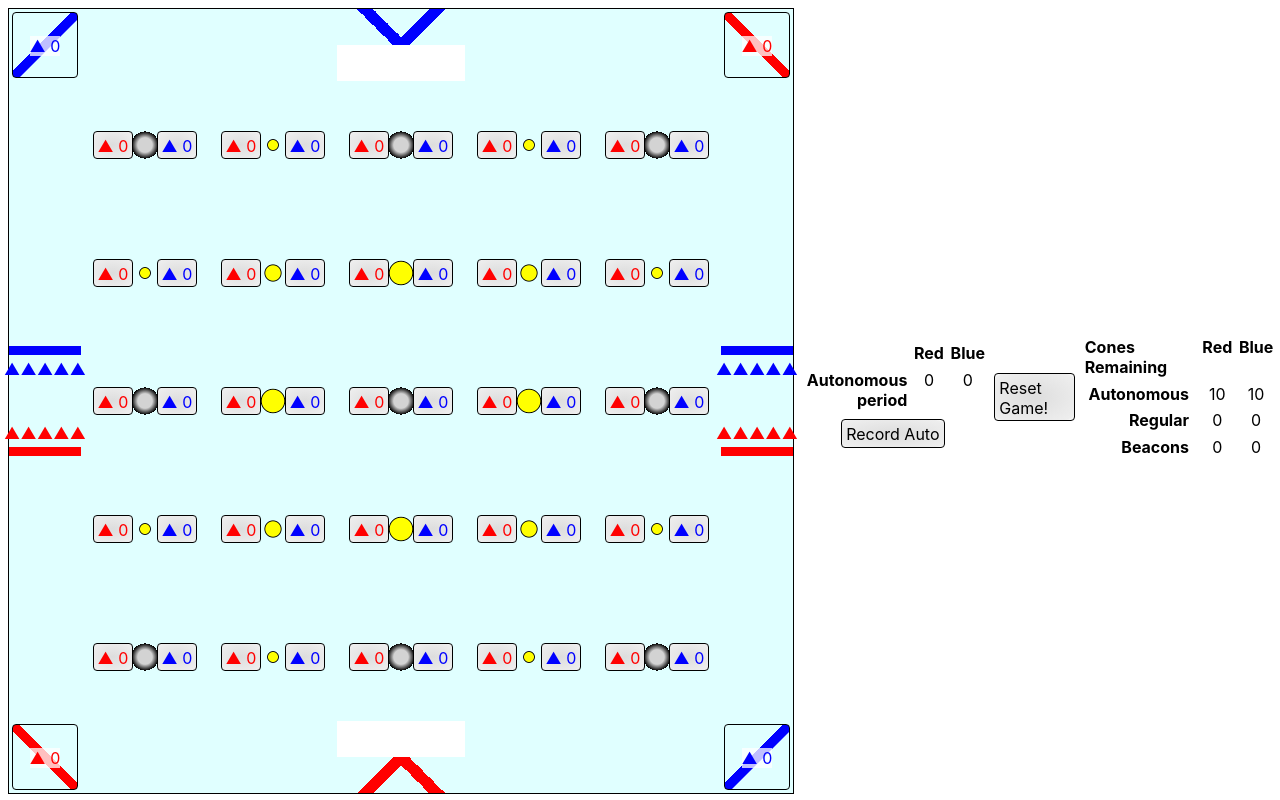
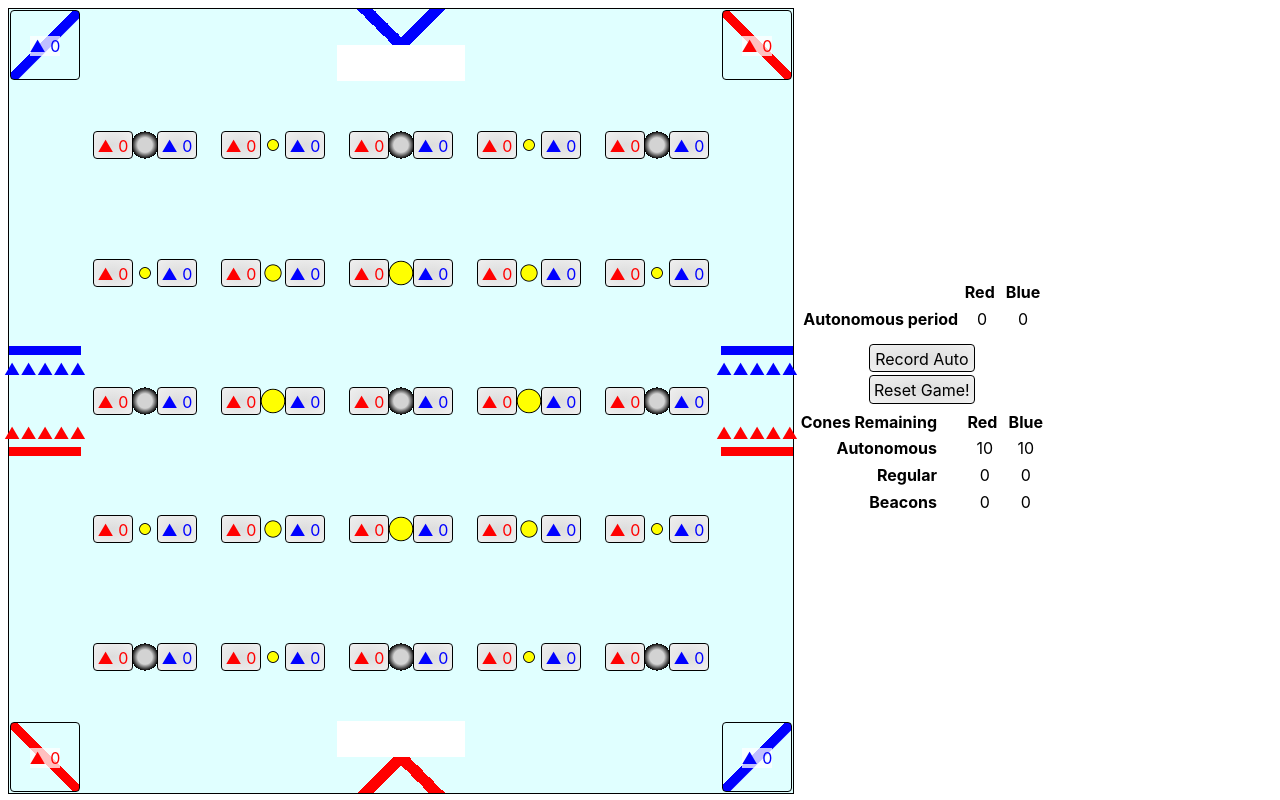
Before and after one commit to kevinfrei/ScoreBoard, a React (Create React App) app: page / in a window 1280 px wide. Built offline with nearby package versions, Linux system fonts and the light colour scheme; the HTML template or start-up script is replaced by a standard one.

Commit message:
Minor improvements

```diff
--- a/src/ScoreBoard.tsx
+++ b/src/ScoreBoard.tsx
@@ -8,20 +8,13 @@ import {
   placeBeaconsState,
   redScoreState,
   remainingConesState,
+  useMyTransaction,
 } from './State';
 
 export function Scores() {
   const red = useRecoilValue(redScoreState);
   const blue = useRecoilValue(blueScoreState);
   const auto = useRecoilValue(autoScoreState);
-  const registerAuto = useRecoilCallback(({ set }) => () => {
-    set(autoScoreState, { red, blue });
-    set(remainingConesState, (cones: ConeCount) => ({
-      auto: { red: 0, blue: 0 },
-      normal: { red: 21 + cones.auto.red, blue: 21 + cones.auto.blue },
-      beacon: { red: 2, blue: 2 },
-    }));
-  });
   if (auto === null) {
     return (
       <div className="scoreboard">
@@ -31,9 +24,6 @@ export function Scores() {
         <div className="label">Autonomous period</div>
         <div className="score red">{red}</div>
         <div className="score blue">{blue}</div>
-        <div className="auto button" onClick={registerAuto}>
-          Record Auto
-        </div>
       </div>
     );
   }
@@ -82,8 +72,18 @@ function ButtonPanel(): JSX.Element {
   const text = placing ? 'Place Cones' : 'Place Beacons';
   const flipBeacon = () => setPlacing(!placing);
   const inAuto = useRecoilValue(inAutoState);
-  const beacon = inAuto ? (
-    <div />
+  const registerAuto = useMyTransaction(({ set, get }) => () => {
+    set(autoScoreState, { red: get(redScoreState), blue: get(blueScoreState) });
+    set(remainingConesState, (cones: ConeCount) => ({
+      auto: { red: 0, blue: 0 },
+      normal: { red: 21 + cones.auto.red, blue: 21 + cones.auto.blue },
+      beacon: { red: 2, blue: 2 },
+    }));
+  });
+  const beaconOrAuto = inAuto ? (
+    <div className="auto button" onClick={registerAuto}>
+      Record Auto
+    </div>
   ) : (
     <div className="button beacon" onClick={flipBeacon}>
       {text}
@@ -99,10 +99,10 @@ function ButtonPanel(): JSX.Element {
   });
   return (
     <div id="button-panel">
+      {beaconOrAuto}
       <div className="button" onClick={clickReset}>
         Reset Game!
       </div>
-      {beacon}
     </div>
   );
 }
--- a/src/styles/App.css
+++ b/src/styles/App.css
@@ -4,6 +4,16 @@ body {
   height: 100%;
   margin: 0;
   padding: 0;
+}
+
+.button {
+  background: radial-gradient(#ddd 0%, #eee 90%, #fff 100%);
+  border: solid 1pt black;
+  border-radius: 3pt;
+  cursor: pointer;
+  margin: 1pt;
+  padding: 3pt 3pt 2pt 3pt;
+  text-align: center;
 }
 
 /* Common stuff for things that change with aspect ratio: */
@@ -17,9 +27,34 @@ body {
   align-self: center;
   border: solid black 1pt;
 }
-/* To lay stuff out better, dynamically, check out:
- * https://developer.mozilla.org/en-US/docs/Web/CSS/@media/aspect-ratio
- */
+.inactive {
+  color: gray;
+}
+.header {
+  font-weight: bold;
+}
+.label {
+  text-align: right;
+  font-weight: bold;
+}
+.score {
+  text-align: center;
+}
+.redscore,
+.red .tscore {
+  color: red;
+}
+.bluescore,
+.blue .tscore {
+  color: blue;
+}
+.stats {
+  display: flex;
+  justify-content: space-evenly;
+  align-items: center;
+  justify-items: center;
+}
+/* To lay stuff out better, dynamically, check out: https://developer.mozilla.org/en-US/docs/Web/CSS/@media/aspect-ratio */
 @media (max-aspect-ratio: 17 / 20) {
   /* Portrait mode layout */
   .App {
@@ -31,9 +66,12 @@ body {
     grid-template-columns: 9vw 16vw 16vw 16vw 16vw 16vw 9vw;
     grid-template-rows: 9vw 16vw 16vw 16vw 16vw 16vw 9vw;
   }
+  .stats {
+    flex-direction: row;
+    width: 100%;
+  }
 }
 /* TODO: Get a layout that works for the 'in between' aspect ratio */
-
 @media (min-aspect-ratio: 20 / 17) {
   /* Landscape mode layout */
   .App {
@@ -46,36 +84,11 @@ body {
     grid-template-columns: 9vh 16vh 16vh 16vh 16vh 16vh 9vh;
     grid-template-rows: 9vh 16vh 16vh 16vh 16vh 16vh 9vh;
   }
+  .stats {
+    flex-direction: column;
+    height: 100%;
+  }
 }
-
-.button {
-  background: radial-gradient(#ddd 0%, #eee 90%, #fff 100%);
-  border: solid 1pt black;
-  border-radius: 3pt;
-  cursor: pointer;
-  margin: 2pt;
-  padding: 3pt 3pt 2pt 3pt;
-}
-
-.redscore,
-.red .tscore {
-  color: red;
-}
-
-.bluescore,
-.blue .tscore {
-  color: blue;
-}
-
-.stats {
-  display: flex;
-  flex-direction: row;
-  width: 100%;
-  justify-content: space-evenly;
-  align-items: center;
-  justify-items: center;
-}
-
 .scoreboard {
   display: grid;
   gap: 5pt;
@@ -84,14 +97,12 @@ body {
   justify-content: space-around;
   margin: 5pt;
 }
-
 #button-panel {
   display: flex;
   flex-direction: column;
-  justify-content: center;
-  align-items: center;
+  justify-content: space-between;
+  align-items: stretch;
 }
-
 .coneboard {
   display: grid;
   gap: 5pt;
@@ -100,26 +111,8 @@ body {
   justify-content: space-around;
   margin: 5pt;
 }
-
-.inactive {
-  color: gray;
-}
-
 .auto {
   grid-column: 1 / span 3;
   text-align: center;
   justify-self: center;
 }
-
-.header {
-  font-weight: bold;
-}
-
-.label {
-  text-align: right;
-  font-weight: bold;
-}
-
-.score {
-  text-align: center;
-}
```
